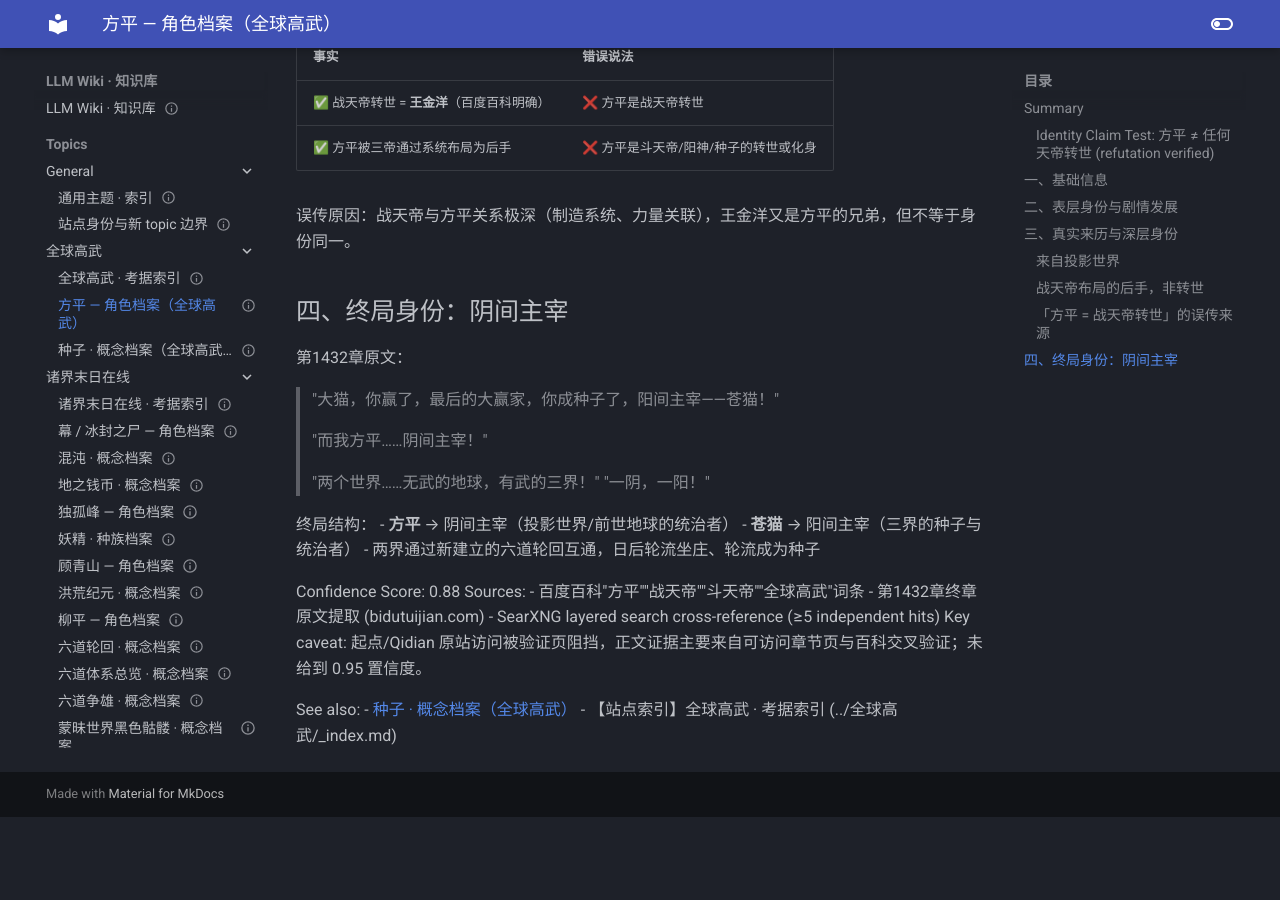
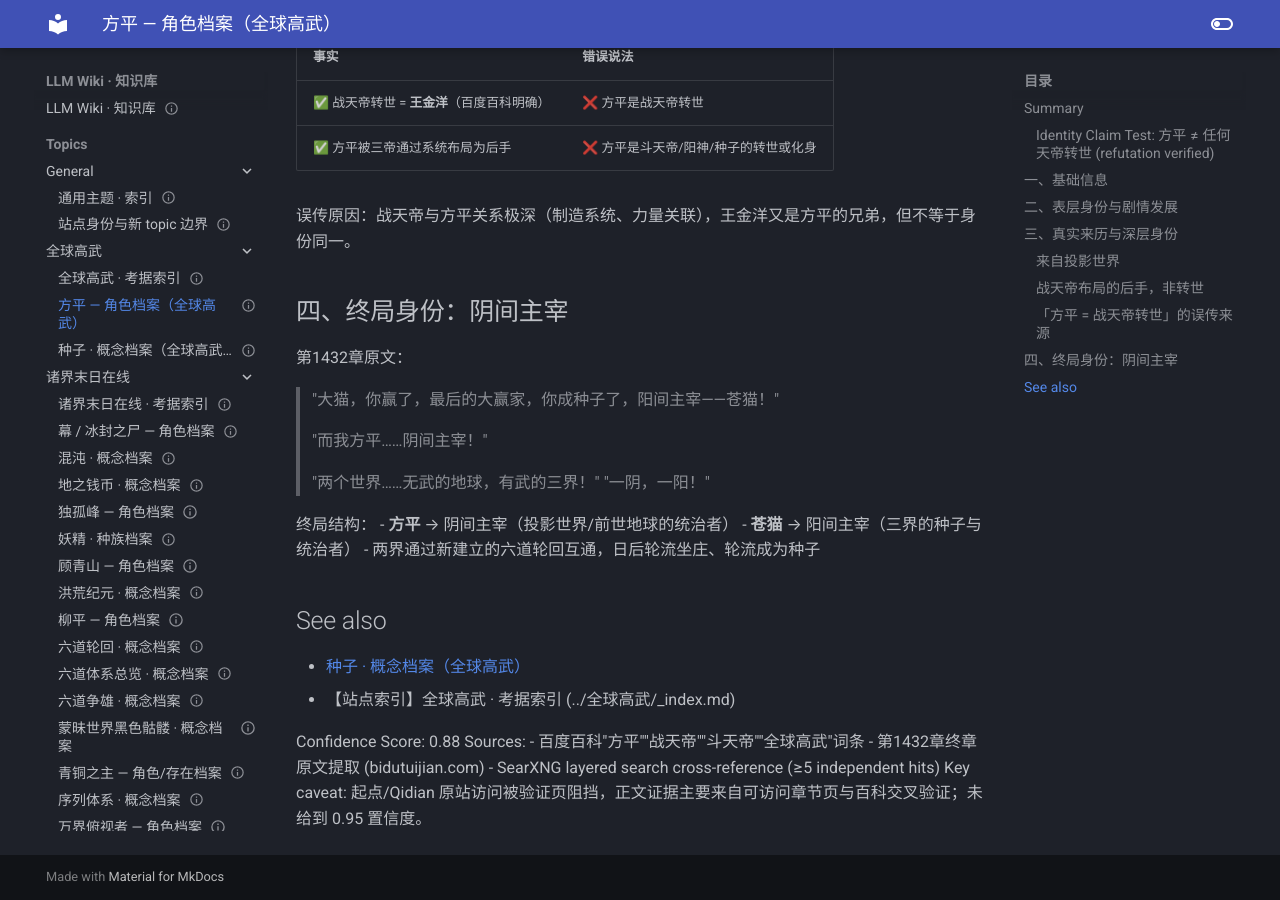
Before and after one commit to Zack3155/llm-wiki, an MkDocs documentation site: the page built from docs/topics/全球高武/fang-ping-profile.md, in a window 1280 px wide and 900 px high, scrolled down 1714 px. Built offline with MkDocs 1.6.1 and Material for MkDocs 9.7.7, drawn with Linux system fonts in a browser that asks for light colours; before the commit the page ends 2531 px from its top, so only the background shows below that.

```diff
--- a/docs/topics/全球高武/fang-ping-profile.md
+++ b/docs/topics/全球高武/fang-ping-profile.md
@@ -108,13 +108,13 @@ tags:
 
 
 
+## See also
+- [种子 · 概念档案（全球高武）](zhongzi-concept.md)
+- 【站点索引】全球高武 · 考据索引 (../全球高武/_index.md)
+
 Confidence Score: 0.88
 Sources:
 - 百度百科"方平""战天帝""斗天帝""全球高武"词条
 - 第1432章终章原文提取 (bidutuijian.com)
 - SearXNG layered search cross-reference (≥5 independent hits)
 Key caveat: 起点/Qidian 原站访问被验证页阻挡，正文证据主要来自可访问章节页与百科交叉验证；未给到 0.95 置信度。
-
-See also:
-- [种子 · 概念档案（全球高武）](zhongzi-concept.md)
-- 【站点索引】全球高武 · 考据索引 (../全球高武/_index.md)
```
Also changed, not shown: docs/topics/全球高武/zhongzi-concept.md (+0 -8 lines).
